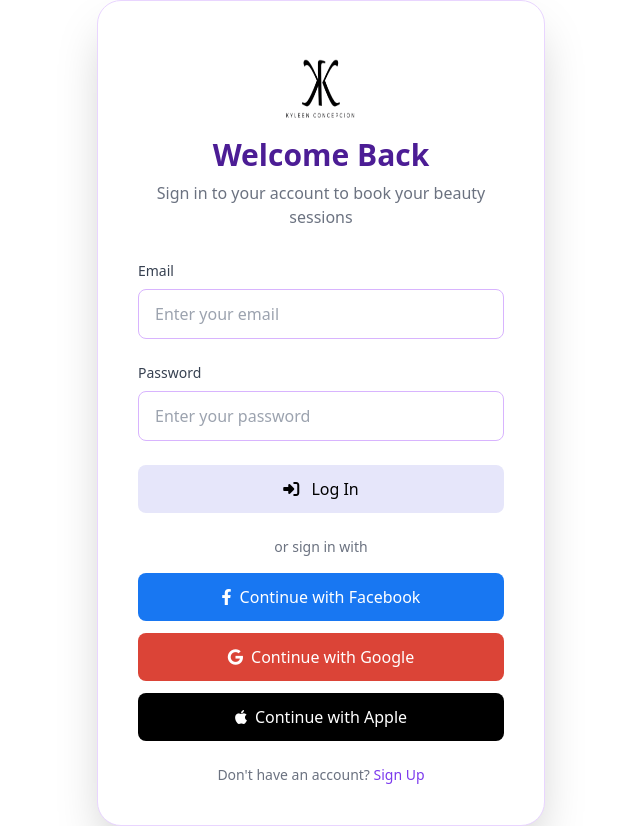
After one commit to Danii0812/MBKGlamHub, a PHP site: page /MBK/login.html in a window 1280 px wide. The commit adds this page. Shown: the whole page, without its empty margins (319-959 px from the left). Run offline with PHP 8.4, Linux system fonts and the light colour scheme; some libraries are stand-ins or nearby versions.

Commit message:
Add files via upload

```diff
--- /dev/null
+++ b/login.html
@@ -0,0 +1,60 @@
+<!DOCTYPE html>
+<html lang="en">
+<head>
+  <meta charset="UTF-8">
+  <meta name="viewport" content="width=device-width, initial-scale=1.0">
+  <title>Login | MBK GlamHub</title>
+
+  <link rel="stylesheet" href="https://cdnjs.cloudflare.com/ajax/libs/font-awesome/6.4.2/css/all.min.css">
+  <script src="https://cdn.tailwindcss.com"></script>
+</head>
+<body class="bg-white min-h-screen flex items-center justify-center">
+
+  <div class="bg-white rounded-3xl shadow-2xl p-10 max-w-md w-full border border-purple-200">
+    <div class="flex flex-col items-center mb-8">
+      <img src="logo.png" alt="Logo" class="w-20 h-20 mb-4">
+      <h2 class="text-3xl font-bold text-violet-900">Welcome Back</h2>
+      <p class="text-gray-500 text-center mt-2">Sign in to your account to book your beauty sessions</p>
+    </div>
+
+    <form class="space-y-6">
+      <div>
+        <label class="block text-sm font-medium text-gray-700 mb-2">Email</label>
+        <input type="email" placeholder="Enter your email"
+               class="w-full px-4 py-3 border border-purple-300 rounded-lg focus:outline-none focus:border-violet-500 transition-colors">
+      </div>
+      <div>
+        <label class="block text-sm font-medium text-gray-700 mb-2">Password</label>
+        <input type="password" placeholder="Enter your password"
+               class="w-full px-4 py-3 border border-purple-300 rounded-lg focus:outline-none focus:border-violet-500 transition-colors">
+      </div>
+      <button type="submit"
+              class="w-full bg-[#E6E6FA] text-plum-900 hover:bg-[#4B145B] hover:text-white py-3 rounded-lg font-medium transition-all duration-300 hover:shadow-lg">
+
+        <i class="fas fa-sign-in-alt mr-2"></i>
+        Log In
+      </button>
+    </form>
+
+    <div class="mt-6 text-center text-gray-500 text-sm">
+      or sign in with
+    </div>
+
+ <div class="flex flex-col space-y-3 mt-4">
+      <button class="flex items-center justify-center bg-[#1877F2] text-white py-3 rounded-lg font-medium hover:shadow-lg transition">
+        <i class="fab fa-facebook-f mr-2"></i> Continue with Facebook
+      </button>
+      <button class="flex items-center justify-center bg-[#DB4437] text-white py-3 rounded-lg font-medium hover:shadow-lg transition">
+        <i class="fab fa-google mr-2"></i> Continue with Google
+      </button>
+      <button class="flex items-center justify-center bg-black text-white py-3 rounded-lg font-medium hover:shadow-lg transition">
+        <i class="fab fa-apple mr-2"></i> Continue with Apple
+      </button>
+    </div>
+
+    <div class="mt-6 text-center text-gray-500 text-sm">
+      Don't have an account? <a href="#" class="text-violet-600 hover:underline">Sign Up</a>
+    </div>
+    </div>
+</body>
+</html>
```
Also changed, not shown: admin_header.php (+70 -27 lines), admin_manage_bookings.php (+15 -5 lines), logo.png (added), logo_white.png (added).
